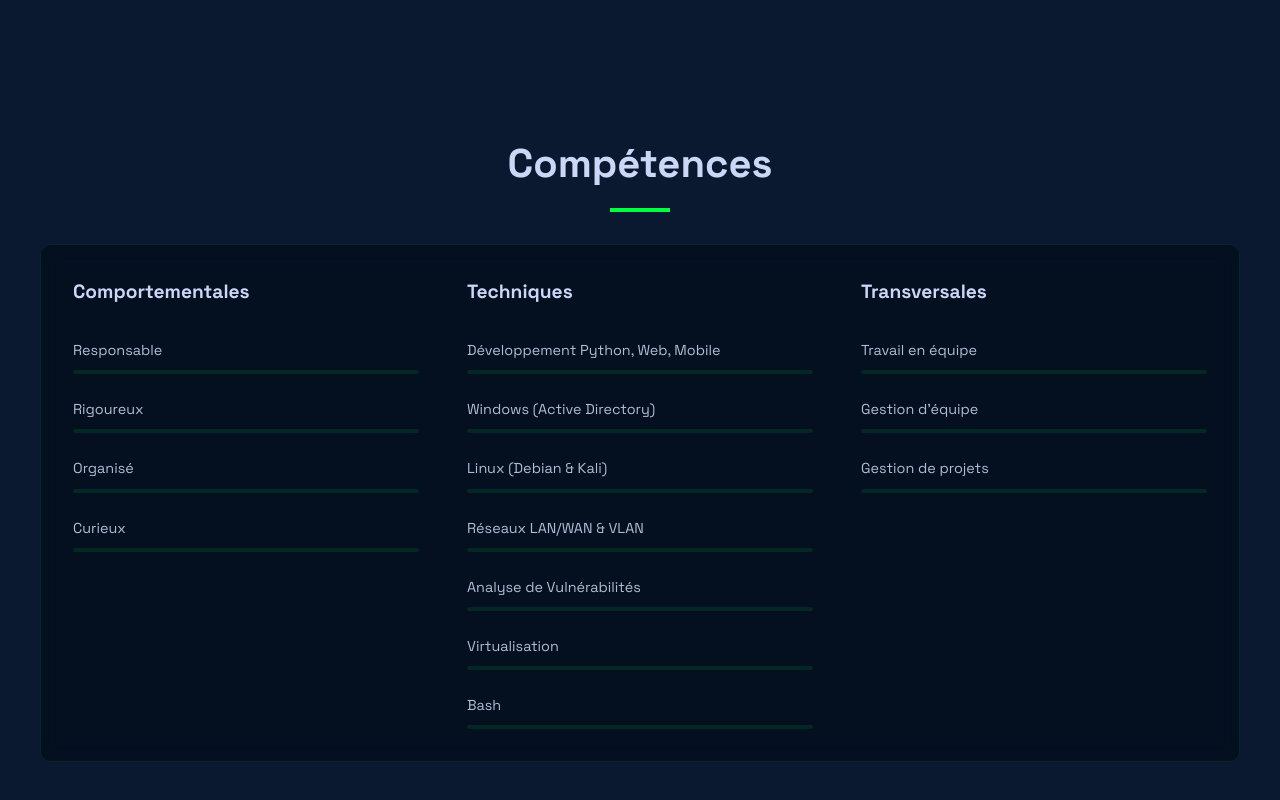
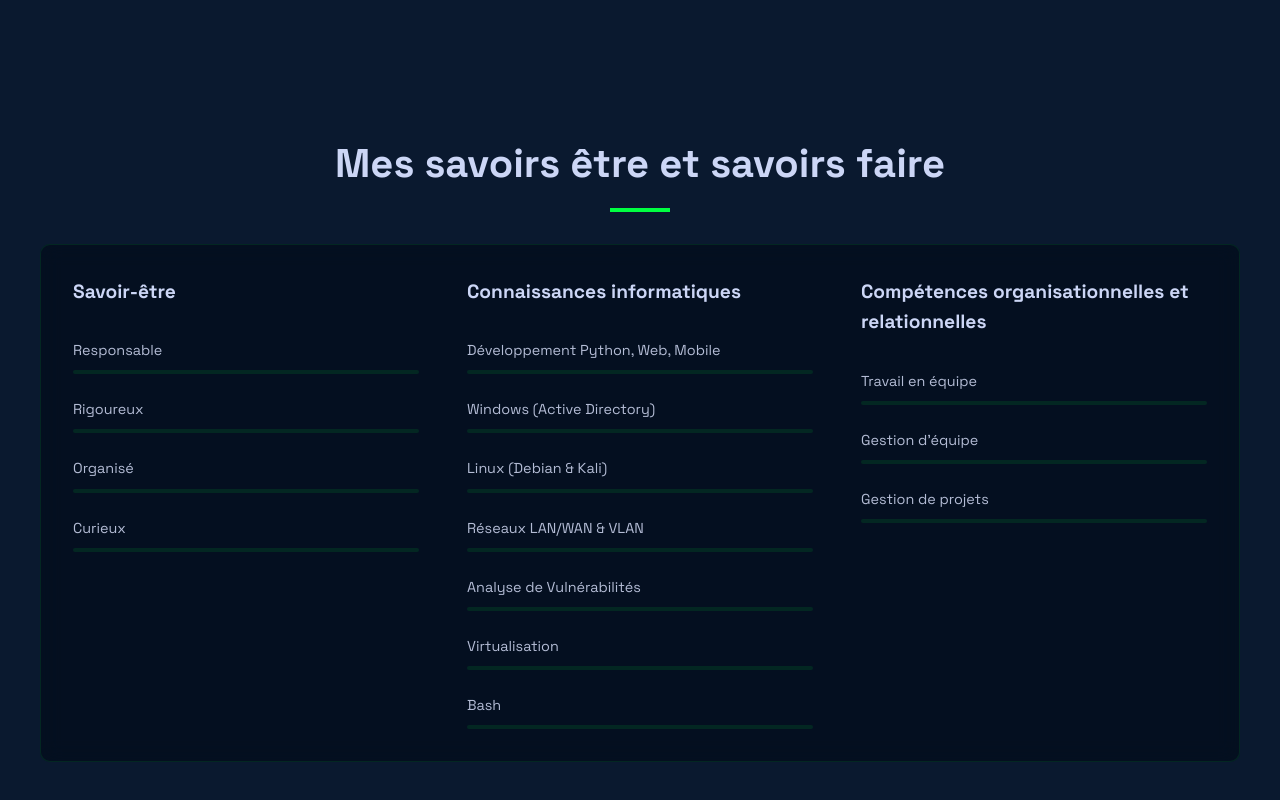
Before and after one commit to lmaoits/Portfolio_Cyber, a website: page index.html in a window 1280 px wide. Shown: the part 5033-5833 px from the top of the page. Drawn offline with Linux system fonts and the light colour scheme.

Commit message:
Update index.html

```diff
--- a/index.html
+++ b/index.html
@@ -223,11 +223,11 @@
       </section>
 
       <section id="competences" class="section">
-        <h2>Compétences</h2>
+        <h2>Mes savoirs être et savoirs faire</h2>
         <div class="content-box">
           <div class="skills-container">
             <div class="skills-category">
-              <h3>Comportementales</h3>
+              <h3>Savoir-être</h3>
               <div class="skills-grid">
                 <div class="skill-item">
                   <div class="skill-name">Responsable</div>
@@ -252,7 +252,7 @@
               </div>
             </div>
             <div class="skills-category">
-              <h3>Techniques</h3>
+              <h3>Connaissances informatiques</h3>
               <div class="skills-grid">
                 <div class="skill-item">
                   <div class="skill-name">Développement Python, Web, Mobile</div>
@@ -294,7 +294,7 @@
             </div>
           </div>
           <div class="skills-category">
-            <h3>Transversales</h3>
+            <h3>Compétences organisationnelles et relationnelles</h3>
             <div class="skills-grid">
               <div class="skill-item">
                 <div class="skill-name">Travail en équipe</div>
```
